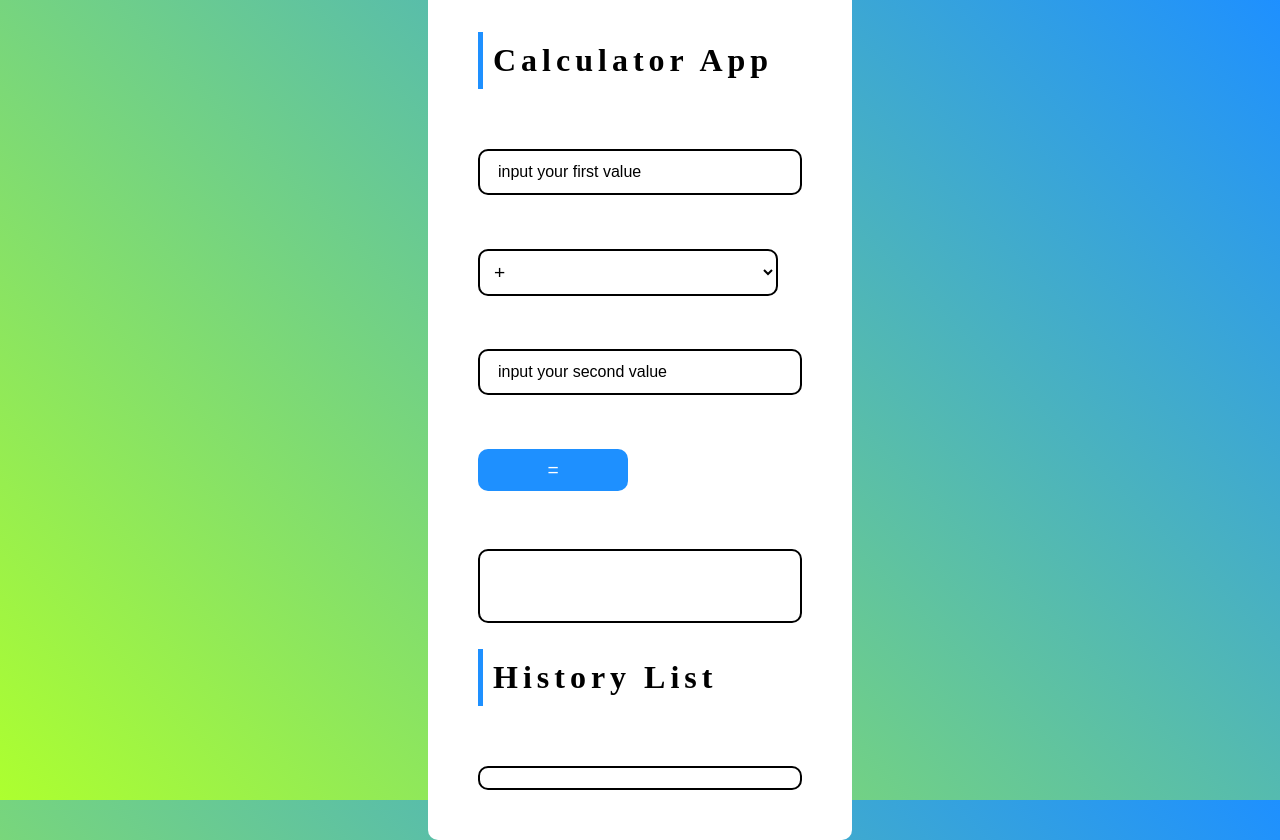
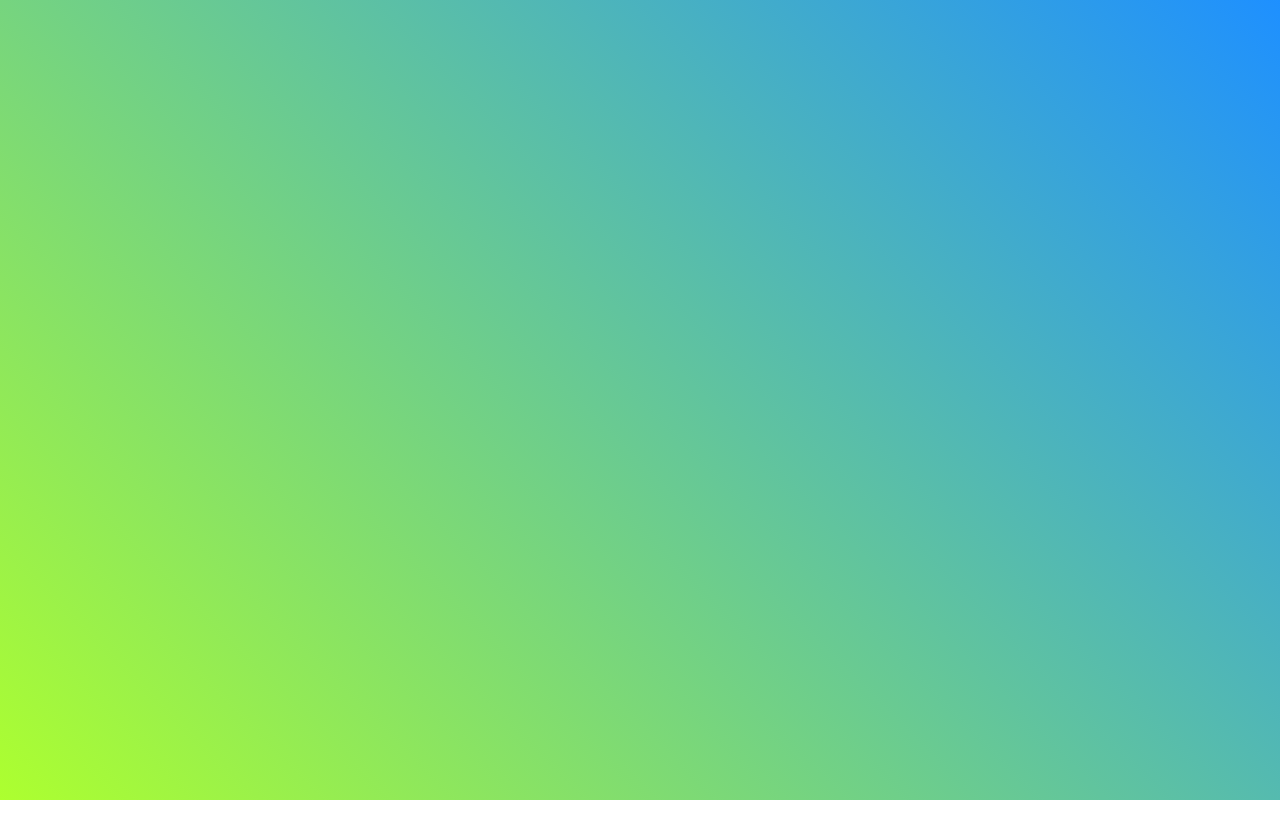
Before and after one commit to LetVlad/Calculator, a React (Create React App) app: page / in a window 1280 px wide. After the commit the page ends 800 px from the top, so only its background shows below. Built offline with nearby package versions, Linux system fonts and the light colour scheme; a web font is replaced by a local one.

Commit message:
deploy gh

```diff
--- a/src/App.js
+++ b/src/App.js
@@ -4,7 +4,7 @@ import Calc from "./Calc";
 function App() {
     return(
         <div className='App'>
-            <Calc/>
+            {/*<Calc/>*/}
         </div>
     )
 }
```
